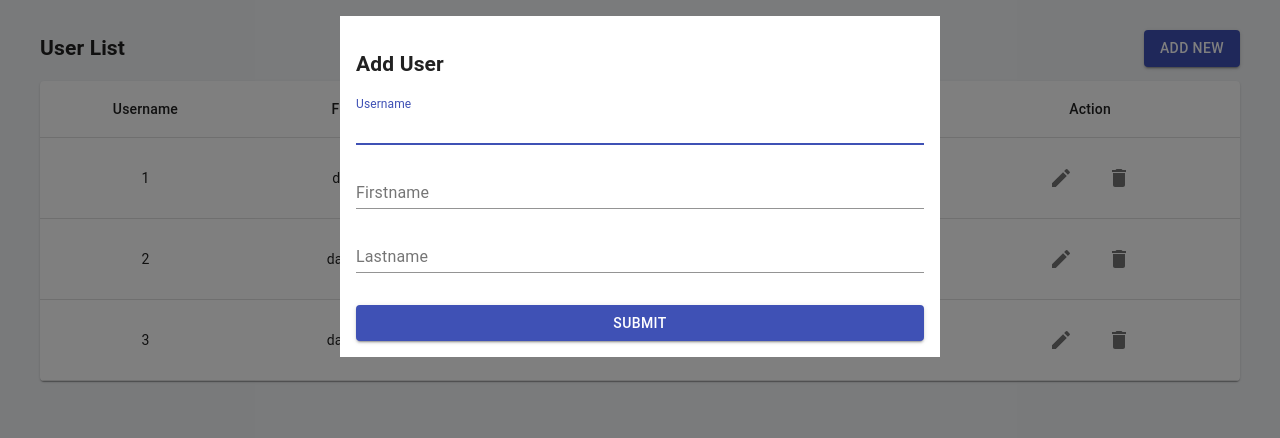
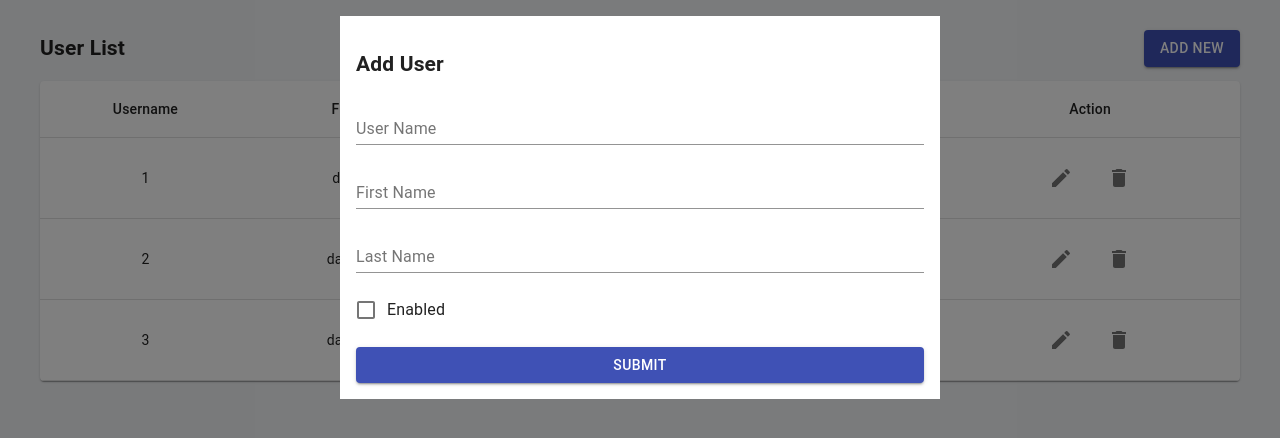
Before and after one commit to tetris-dev-web/react_databrid_app, a React (Create React App) app: page / in a window 1280 px wide. Both pictures are taken after a click on the button "ADD NEW". Shown: the top 438 px of the page. Built offline with nearby package versions, Linux system fonts and the light colour scheme.

Commit message:
update user add dialog

```diff
--- a/src/components/UserDialog/index.tsx
+++ b/src/components/UserDialog/index.tsx
@@ -1,9 +1,19 @@
 import React, { useState } from "react";
-import { Modal, Button, TextField, Box } from "@material-ui/core";
+import {
+  Modal,
+  Button,
+  TextField,
+  Box,
+  FormControlLabel,
+  Checkbox,
+} from "@material-ui/core";
 import { v4 as uuid } from "uuid";
-import { useForm } from "react-hook-form";
+import * as Yup from "yup";
+import { useFormik, Form, FormikProvider } from "formik";
+import { useForm, Controller } from "react-hook-form";
 // import { useForm } from '../../hooks/useForm';
 import { makeStyles } from "@material-ui/core/styles";
+// import { LoadingButton } from "@material-ui/lab";
 import { useStores } from "../../use-stores";
 
 const useStyles = makeStyles({
@@ -30,69 +40,90 @@ export default function UserDialog({ isOpen, closeModal }: IProps) {
     // handleUser({e.target.name: e.target.value})
   };
 
-  const [username, setUsername] = useState("");
-  const [firstname, setFirstname] = useState("");
-  const [lastname, setLastname] = useState("");
   const [enabled, setEnabled] = useState(false);
-  // const [user, handleUser] = useForm({ id, username, firstname, lastname });
-  // const [user, handleUser] = useForm({});
 
-  // const handleSubmit = (e: React.FormEvent) => {
-  //   e.preventDefault();
-  //   const newUser = {
-  //     id: Date.now(),
-  //     username: username,
-  //     firstname: firstname,
-  //     lastname: lastname,
-  //     enabled: enabled,
-  //   };
-  //   console.log(newUser);
-  //   userStore.addUser(newUser);
-  //   closeModal();
-  // };
+  const ValidationSchema = Yup.object().shape({
+    username: Yup.string()
+      .min(2, "Too Short!")
+      .max(50, "Too Long!")
+      .required("User Name required"),
+    firstname: Yup.string()
+      .min(2, "Too Short!")
+      .max(50, "Too Long!")
+      .required("First Name required"),
+    lastname: Yup.string()
+      .min(2, "Too Short!")
+      .max(50, "Too Long!")
+      .required("Last Name required"),
+  });
 
-  const {
-    register,
-    handleSubmit,
-    formState: { errors },
-  } = useForm();
-  const onSubmit = (data: any) => {
-    console.log(data);
+  const formik = useFormik({
+    initialValues: {
+      username: "",
+      firstname: "",
+      lastname: "",
+    },
+    validationSchema: ValidationSchema,
+    onSubmit: async (values, { setErrors, setSubmitting, resetForm }) => {
+      console.log("VALUE", values);
+      const newUser = {
+        id: Date.now(),
+        username: values.username,
+        firstname: values.firstname,
+        lastname: values.lastname,
+        enabled: enabled,
       };
+      setTimeout(() => {
+        userStore.addUser(newUser);
+        closeModal();
+      }, 1000);
+
+    },
+  });
+
+  const { errors, touched, handleSubmit, isSubmitting, getFieldProps } = formik;
 
   return (
     <Modal aria-labelledby="modal-new-todo" open={isOpen} onClose={closeModal}>
       <Box className={classes.content}>
         <h2 id="modal-new-todo">Add User</h2>
-        <form onSubmit={onSubmit} noValidate>
+        <FormikProvider value={formik}>
+          <Form autoComplete="off" noValidate onSubmit={handleSubmit}>
             <TextField
-            id="standard-basic"
-            autoFocus
-            label="Username"
               fullWidth
-            // onChange={(e: React.ChangeEvent<HTMLInputElement>) =>
-            //   setUsername(e.target.value)
-            // }
+              label="User Name"
+              {...getFieldProps("username")}
+              error={Boolean(touched.username && errors.username)}
+              helperText={touched.username && errors.username}
               style={{ marginBottom: "1rem" }}
             />
             <TextField
-            id="standard-basic"
-            label="Firstname"
               fullWidth
-            onChange={(e: React.ChangeEvent<HTMLInputElement>) =>
-              setFirstname(e.target.value)
-            }
+              label="First Name"
+              {...getFieldProps("firstname")}
+              error={Boolean(touched.firstname && errors.firstname)}
+              helperText={touched.firstname && errors.firstname}
               style={{ marginBottom: "1rem" }}
             />
             <TextField
-            id="standard-basic"
-            label="Lastname"
               fullWidth
-            onChange={(e: React.ChangeEvent<HTMLInputElement>) =>
-              setLastname(e.target.value)
-            }
+              label="Last Name"
+              {...getFieldProps("lastname")}
+              error={Boolean(touched.lastname && errors.lastname)}
+              helperText={touched.lastname && errors.lastname}
               style={{ marginBottom: "1rem" }}
             />
+            <FormControlLabel
+              control={
+                <Checkbox
+                  // {...enabled ? "checked" : ""}
+                  onChange={() => setEnabled(!enabled)}
+                  color="primary"
+                />
+              }
+              label="Enabled"
+            />
+
             <Button
               type="submit"
               fullWidth
@@ -102,7 +133,8 @@ export default function UserDialog({ isOpen, closeModal }: IProps) {
             >
               Submit
             </Button>
-        </form>
+          </Form>
+        </FormikProvider>
       </Box>
     </Modal>
   );
```
Lines whose indentation alone changed are shown as unchanged.
